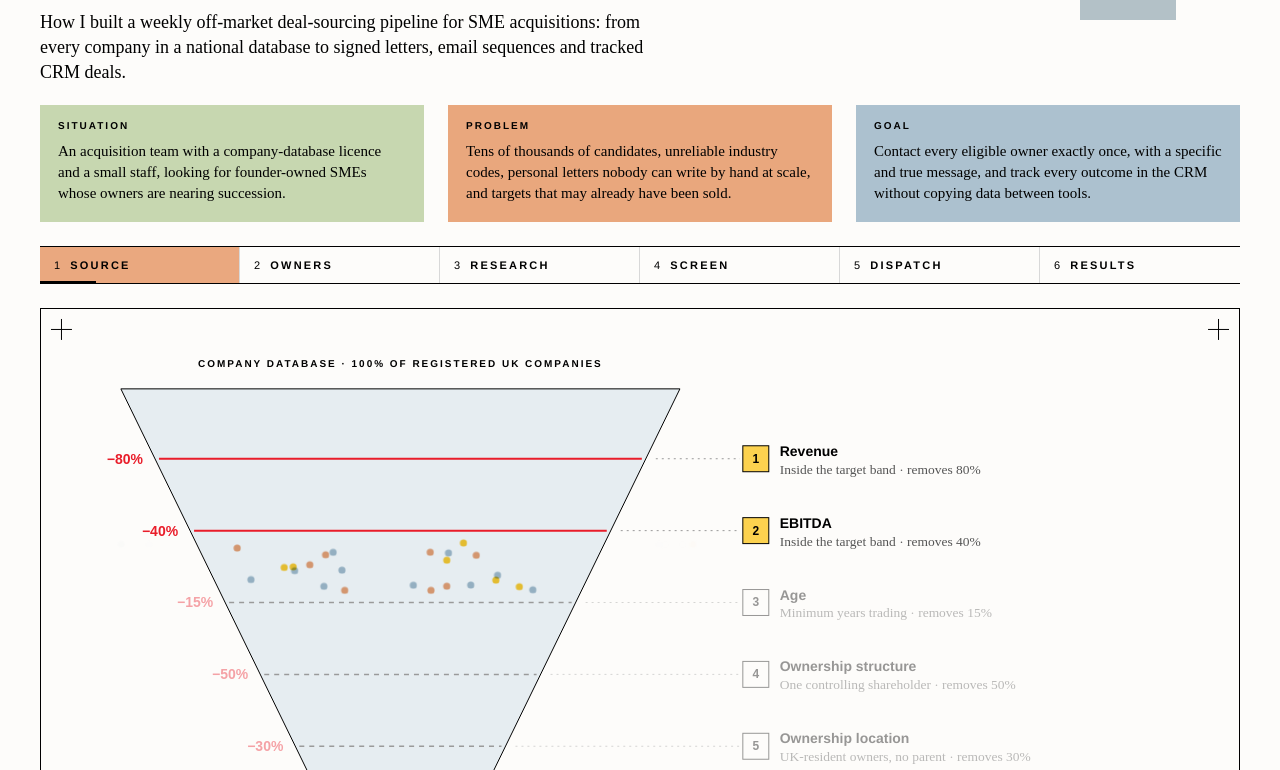
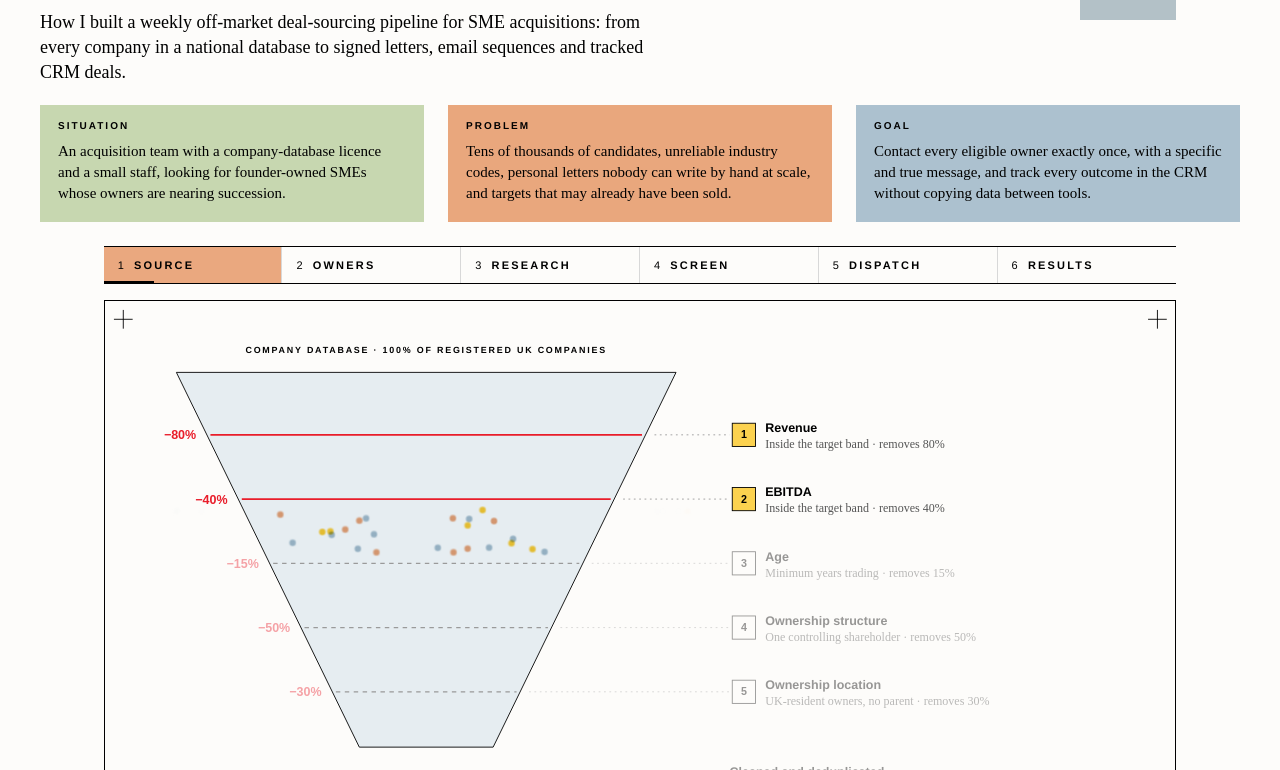
Before and after one commit to zpascador/sme-deal-origination-engine, a plain HTML site: page index.html in a window 1280 px wide. Shown: the part 182-952 px from the top of the page. Drawn offline with Linux system fonts and the light colour scheme; a web font is replaced by a local one.

Commit message:
Fit the animated player to the window height
Wrap tabs, stage and controls in a player whose width is capped so the
whole player fits on screen at once on laptop-sized windows.

Co-Authored-By: Claude Opus 5.5 <noreply@anthropic.com>

```diff
--- a/index.html
+++ b/index.html
@@ -46,6 +46,8 @@ h1{font:400 clamp(34px,5.4vw,64px)/.92 var(--hollow);text-transform:uppercase;ma
 .spg p{margin:0;font-size:15px;line-height:1.4}
 @media (max-width:760px){.spg{grid-template-columns:1fr}header{grid-template-columns:1fr}}
 
+/* Player = tabs + stage + caption/controls. Width is capped so the whole player fits the window height (≈210px for tabs, caption, controls and gaps). */
+.player{display:grid;gap:16px;width:100%;max-width:max(640px,calc((100svh - 210px) * 1200 / 660));margin:0 auto}
 nav.tabs{display:flex;flex-wrap:wrap;border-top:1px solid var(--ink);border-bottom:1px solid var(--ink)}
 nav.tabs button{flex:1 1 120px;position:relative;background:transparent;color:var(--ink);border:0;border-right:1px solid var(--rule-soft);padding:12px 14px;font:700 11px var(--sans);letter-spacing:var(--caps);text-transform:uppercase;text-align:left;cursor:pointer}
 nav.tabs button:last-child{border-right:0}
@@ -206,6 +208,7 @@ footer{font-size:13px;line-height:1.4;border-top:1px solid var(--ink);padding-to
     </div>
   </header>
 
+  <section class="player" aria-label="Animated walkthrough">
   <nav class="tabs" id="tabs" aria-label="Workflow stages"></nav>
 
   <div class="stage">
@@ -225,6 +228,7 @@ footer{font-size:13px;line-height:1.4;border-top:1px solid var(--ink);padding-to
       <button id="next" aria-label="Next stage">▶</button>
     </div>
   </div>
+  </section>
 
   <footer>A generalised case study. Every company, place, company number, message and alert shown is illustrative, and figures are approximate percentages.</footer>
 </div>
```
